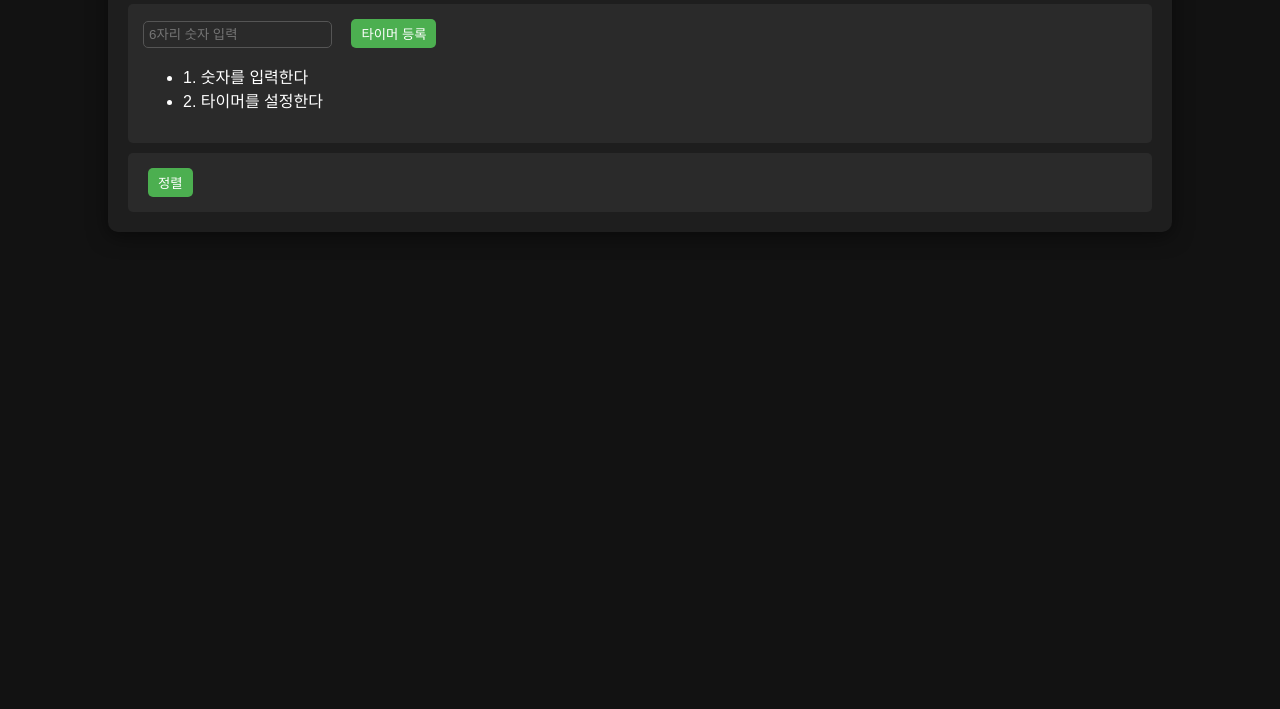
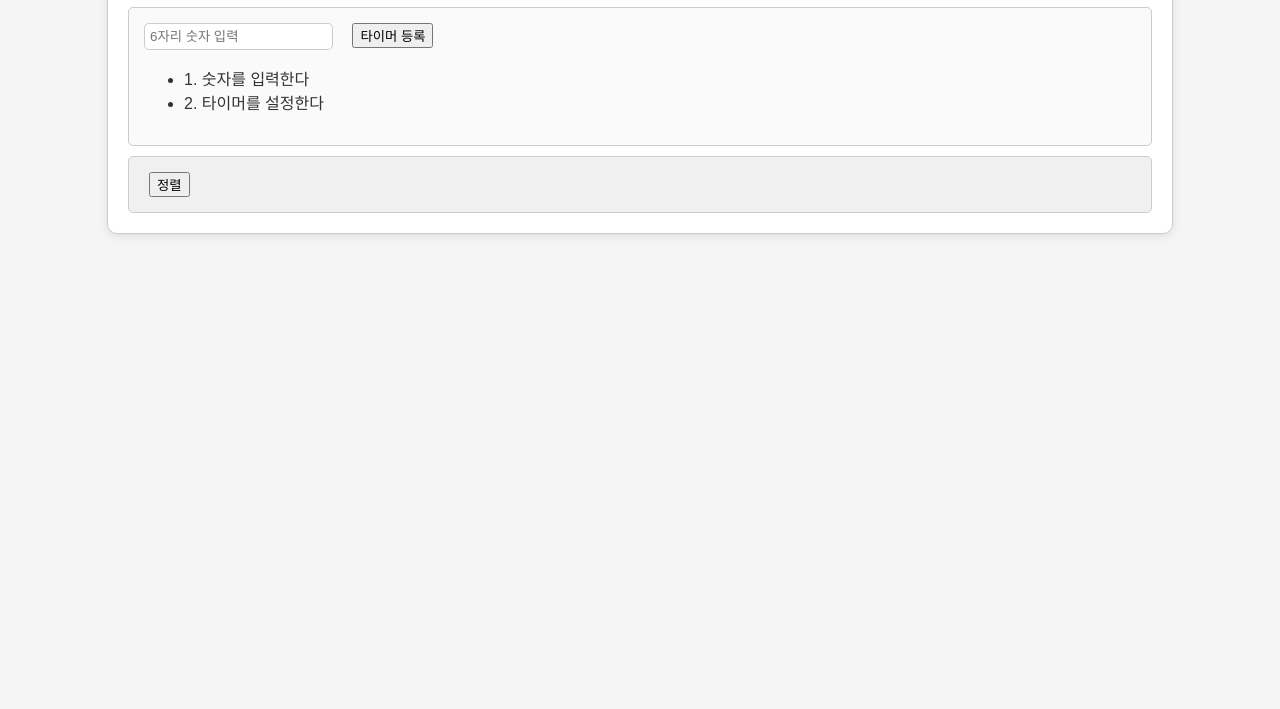
Before and after one commit to essther20/timers, a plain HTML site: page index.html in a window 1280 px wide. Shown: the part 91-800 px from the top of the page. Drawn offline with Linux system fonts and the light colour scheme.

Commit message:
Add files via upload

```diff
--- a/index.html
+++ b/index.html
@@ -64,7 +64,7 @@
                 timerDiv.innerHTML = `
                     <div class="timer-memo">
                         <span id="timer-${timer.id}">${formatTime(timer.seconds)}</span>
-                        <input type="text" placeholder="메모" value="${timer.memo}" onkeypress="updateMemo(event, ${timer.id})">
+                        <input type="text" placeholder="메모" value="${timer.memo}" oninput="updateMemo(event, ${timer.id})">
                     </div>
                     <button onclick="deleteTimer(${timer.id})">삭제</button>
                 `;
@@ -74,11 +74,6 @@
 
         function startTimer(timer) {
             const timerElement = document.getElementById(`timer-${timer.id}`);
-
-            // 기존 타이머가 있다면 중지
-            if (timer.intervalId) {
-                clearInterval(timer.intervalId);
-            }
 
             timer.intervalId = setInterval(() => {
                 if (timer.seconds <= 0) {
@@ -109,16 +104,15 @@
         }
 
         function updateMemo(event, timerId) {
-            if (event.key === 'Enter') {
-                const memo = event.target.value;
-                const timer = timers.find(t => t.id === timerId);
-                if (timer) {
-                    timer.memo = memo;
-                }
+            const memo = event.target.value;
+            const timer = timers.find(t => t.id === timerId);
+            if (timer) {
+                timer.memo = memo; // 메모 업데이트
             }
         }
 
         document.getElementById('sortBtn').onclick = function() {
+            // 정렬 기준에 따라 메모를 유지한 채로 정렬
             if (sortOrder === 'asc') {
                 timers.sort((a, b) => a.seconds - b.seconds);
                 sortOrder = 'desc';
@@ -129,7 +123,7 @@
                 timers.sort((a, b) => a.id - b.id); // 입력 순서로 정렬
                 sortOrder = 'asc';
             }
-            renderTimers();
+            renderTimers(); // 메모가 유지되도록 다시 렌더링
         };
 
         function notifyUser(memo) {
--- a/styles.css
+++ b/styles.css
@@ -4,38 +4,42 @@ body {
     align-items: flex-start; /* 상단 정렬 */
     height: 100vh;
     margin: 0;
-    background-color: #121212; /* 어두운 배경색 */
-    color: #ffffff; /* 글자색 흰색 */
+    background-color: #f5f5f5; /* 연한 회색 배경 */
+    color: #333; /* 기본 글자색 */
     font-family: 'Arial', sans-serif; /* 기본 글꼴 */
 }
 
 .container {
     width: 80%;
-    background-color: #1e1e1e; /* 어두운 회색 배경색 */
+    background-color: #ffffff; /* 흰색 배경 */
     padding: 20px;
     border-radius: 10px;
-    box-shadow: 0 4px 20px rgba(0, 0, 0, 0.5); /* 그림자 효과 */
+    border: 1px solid #ccc; /* 연한 회색 테두리 */
+    box-shadow: 0 2px 10px rgba(0, 0, 0, 0.1); /* 부드러운 그림자 효과 */
 }
 
 .header {
     text-align: center;
-    background-color: #3f3f3f; /* 회색 */
+    background-color: #e0e0e0; /* 연한 회색 */
     padding: 15px;
     border-radius: 5px;
     font-size: 24px;
+    border: 1px solid #ccc; /* 연한 회색 테두리 */
 }
 
 .input-area {
-    background-color: #2a2a2a; /* 어두운 회색 */
+    background-color: #fafafa; /* 더 밝은 회색 */
     padding: 15px;
     margin: 10px 0;
     border-radius: 5px;
+    border: 1px solid #ccc; /* 연한 회색 테두리 */
 }
 
 .timer-list {
-    background-color: #2a2a2a; /* 어두운 회색 */
+    background-color: #f0f0f0; /* 밝은 회색 */
     padding: 15px;
     border-radius: 5px;
+    border: 1px solid #ccc; /* 연한 회색 테두리 */
 }
 
 .timer-item {
@@ -43,9 +47,11 @@ body {
     justify-content: space-between;
     align-items: center;
     margin-bottom: 10px;
-    background-color: #3f3f3f; /* 회색 */
+    background-color: #ffffff; /* 흰색 */
     padding: 10px;
     border-radius: 5px;
+    border: 1px solid #ccc; /* 연한 회색 테두리 */
+    box-shadow: 0 1px 5px rgba(0, 0, 0, 0.1); /* 부드러운 그림자 효과 */
 }
 
 .timer-memo {
@@ -57,26 +63,12 @@ body {
 input[type="number"], input[type="text"] {
     margin-right: 10px;
     border-radius: 5px;
-    border: 1px solid #555; /* 경계선 색 */
+    border: 1px solid #ccc; /* 연한 회색 경계선 */
     padding: 5px;
-    background-color: #2a2a2a; /* 어두운 회색 */
-    color: #ffffff; /* 글자색 흰색 */
+    background-color: #ffffff; /* 흰색 */
+    color: #333; /* 글자색 */
 }
 
 button {
     margin-left: 5px;
-    padding: 5px 10px;
-    background-color: #4caf50; /* 초록색 */
-    color: white;
-    border: none;
-    border-radius: 5px;
-    cursor: pointer;
-}
-
-button:hover {
-    background-color: #45a049; /* 호버 시 색상 변경 */
-}
-
-button:active {
-    background-color: #397d3a; /* 클릭 시 색상 변경 */
-}
+    padding: 5
```
